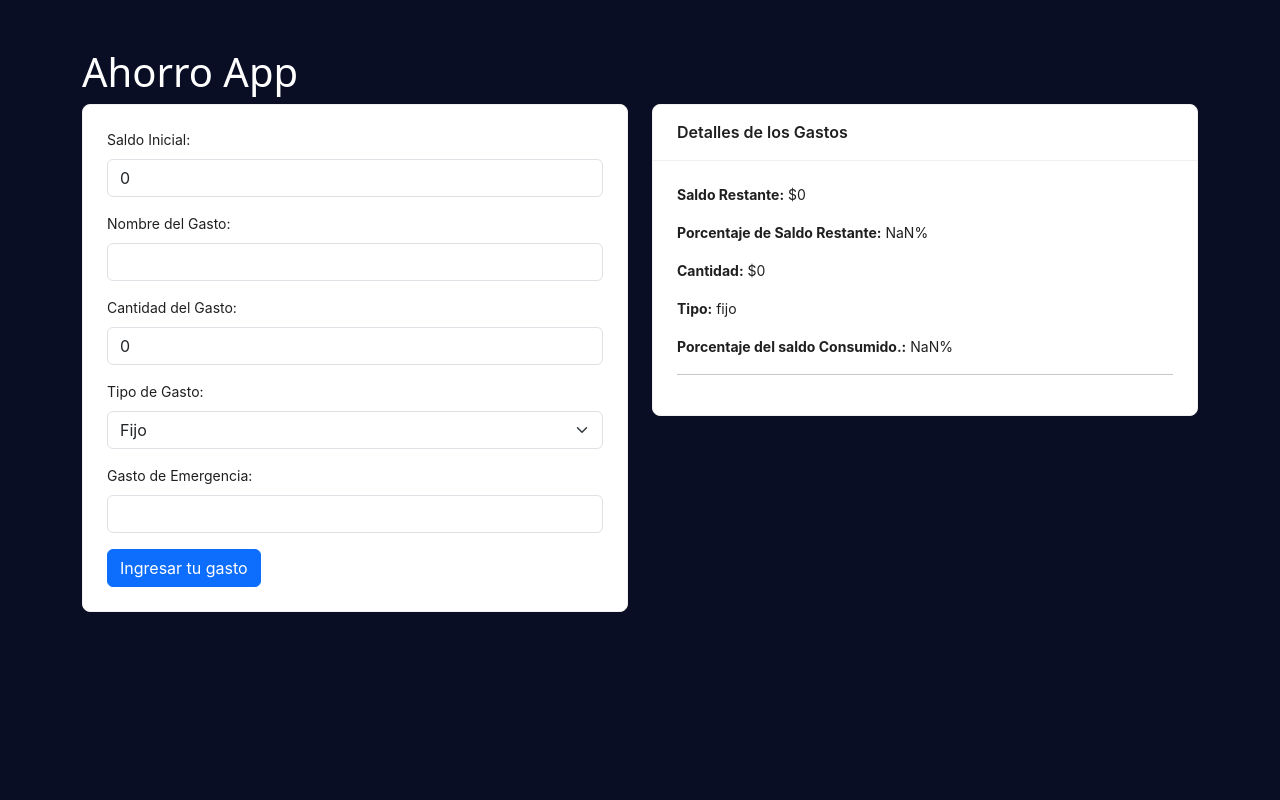
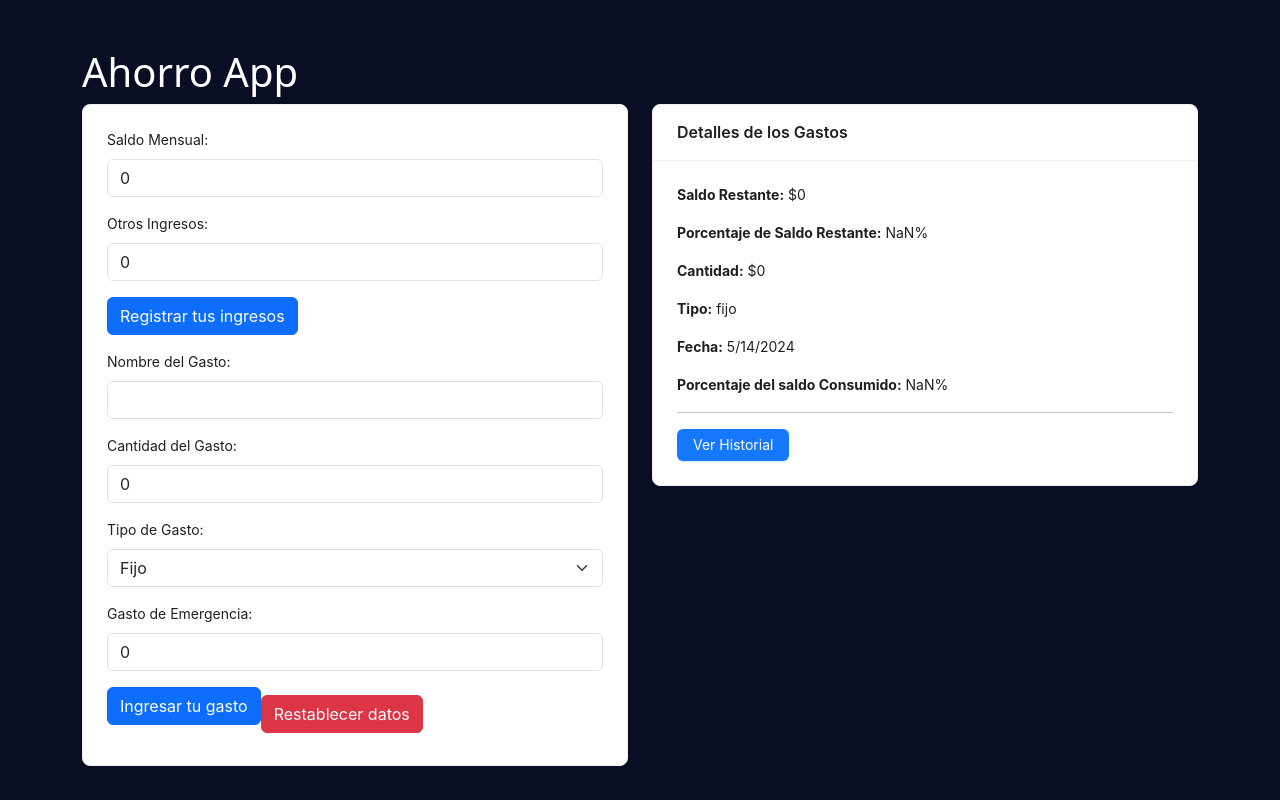
Before and after one commit to ErickReinoso1234/proyecto, a React (Create React App) app: page /ahorros in a window 1280 px wide. Both pictures are taken after a click on the button "Ingresar tu gasto". Built offline with nearby package versions, Linux system fonts and the light colour scheme.

Commit message:
mejoras de la vista de ahorros

```diff
--- a/src/custom-styles.css
+++ b/src/custom-styles.css
@@ -2,5 +2,5 @@ body {
     background-color: #090E24;
   }
   .logo {
-    width: 30px; /* ajusta el tamaño del logo según lo necesites */
+    width: 20px;
   }
--- a/src/pages/ahorro/ahorros.tsx
+++ b/src/pages/ahorro/ahorros.tsx
@@ -1,23 +1,57 @@
-import React, { useState } from "react";
+import React, { useState, useEffect } from "react";
 import "bootstrap/dist/css/bootstrap.min.css";
-import { Card, message } from "antd";
+import { Card, message, Button } from "antd";
+import { useNavigate } from "react-router-dom";
 
 interface Gasto {
   nombre: string;
   cantidad: number;
   tipo: string;
+  fecha: string;
 }
 
 const AhorroApp = () => {
-  const [saldoInicial, setSaldoInicial] = useState(0);
-  const [gastos, setGastos] = useState<Gasto[]>([]);
+  const [saldoInicial, setSaldoInicial] = useState(() => {
+    const saved = localStorage.getItem("saldoInicial");
+    return saved ? parseInt(saved) : 0;
+  });
+  const [otrosIngresos, setOtrosIngresos] = useState(() => {
+    const saved = localStorage.getItem("otrosIngresos");
+    return saved ? parseInt(saved) : 0;
+  });
+  const [gastos, setGastos] = useState<Gasto[]>(() => {
+    const saved = localStorage.getItem("gastos");
+    return saved ? JSON.parse(saved) : [];
+  });
   const [nombreGasto, setNombreGasto] = useState("");
   const [cantidadGasto, setCantidadGasto] = useState(0);
   const [tipoGasto, setTipoGasto] = useState("fijo");
-  const [tipoEmergencia, setTipoEmergencia] = useState("");
+  const [gastoEmergencia, setGastoEmergencia] = useState(() => {
+    const saved = localStorage.getItem("gastoEmergencia");
+    return saved ? parseInt(saved) : 0;
+  });
+  const navigate = useNavigate();
+
+  useEffect(() => {
+    localStorage.setItem("saldoInicial", saldoInicial.toString());
+  }, [saldoInicial]);
+
+  useEffect(() => {
+    localStorage.setItem("otrosIngresos", otrosIngresos.toString());
+  }, [otrosIngresos]);
+
+  useEffect(() => {
+    localStorage.setItem("gastos", JSON.stringify(gastos));
+  }, [gastos]);
+
+  useEffect(() => {
+    localStorage.setItem("gastoEmergencia", gastoEmergencia.toString());
+  }, [gastoEmergencia]);
 
   const handleAgregarGasto = () => {
-    if (cantidadGasto > saldoInicial) {
+    const totalDisponible =
+      saldoInicial + otrosIngresos - calcularTotalGastos() - gastoEmergencia;
+    if (cantidadGasto > totalDisponible) {
       message.error("¡Tus ingresos no son suficientes para este gasto!");
       return;
     }
@@ -26,21 +60,45 @@ const AhorroApp = () => {
       nombre: nombreGasto,
       cantidad: cantidadGasto,
       tipo: tipoGasto,
+      fecha: new Date().toLocaleDateString(),
     };
+    setSaldoInicial(saldoInicial - cantidadGasto);
+
     setGastos([...gastos, nuevoGasto]);
-    setSaldoInicial(saldoInicial - cantidadGasto); // Reducir el saldo inicial
     setNombreGasto("");
     setCantidadGasto(0);
     setTipoGasto("fijo");
   };
 
+  const handleRegistrarIngresos = () => {
+    setSaldoInicial(saldoInicial + otrosIngresos);
+    setOtrosIngresos(0);
+  };
+
+  const handleRestablecerDatos = () => {
+    localStorage.clear();
+    setSaldoInicial(0);
+    setOtrosIngresos(0);
+    setGastos([]);
+    setGastoEmergencia(0);
+    message.success("Datos restablecidos con éxito.");
+  };
+
   const calcularPorcentajeConsumido = () => {
-    const porcentajeConsumido = ((saldoInicial - calcularTotalGastos()) / saldoInicial) * 100;
+    const totalIngresos = saldoInicial + otrosIngresos;
+    const porcentajeConsumido =
+      ((totalIngresos - calcularTotalGastos() - gastoEmergencia) /
+        totalIngresos) *
+      100;
     return porcentajeConsumido.toFixed(2);
   };
 
   const calcularTotalGastos = () => {
     return gastos.reduce((total, gasto) => total + gasto.cantidad, 0);
+  };
+
+  const handleHistorial = () => {
+    navigate("/historial", { state: { gastos } });
   };
 
   return (
@@ -51,7 +109,7 @@ const AhorroApp = () => {
           <Card>
             <div className="mb-3">
               <label htmlFor="saldoInicial" className="form-label">
-                Saldo Inicial:
+                Saldo Mensual:
               </label>
               <input
                 type="number"
@@ -61,6 +119,24 @@ const AhorroApp = () => {
                 onChange={(e) => setSaldoInicial(parseInt(e.target.value))}
               />
             </div>
+            <div className="mb-3">
+              <label htmlFor="otrosIngresos" className="form-label">
+                Otros Ingresos:
+              </label>
+              <input
+                type="number"
+                className="form-control"
+                id="otrosIngresos"
+                value={otrosIngresos}
+                onChange={(e) => setOtrosIngresos(parseInt(e.target.value))}
+              />
+            </div>
+            <button
+              className="btn btn-primary mb-3"
+              onClick={handleRegistrarIngresos}
+            >
+              Registrar tus ingresos
+            </button>
             <div className="mb-3">
               <label htmlFor="nombreGasto" className="form-label">
                 Nombre del Gasto:
@@ -100,19 +176,25 @@ const AhorroApp = () => {
               </select>
             </div>
             <div className="mb-3">
-              <label htmlFor="tipoEmergencia" className="form-label">
+              <label htmlFor="gastoEmergencia" className="form-label">
                 Gasto de Emergencia:
               </label>
               <input
-                type="text"
+                type="number"
                 className="form-control"
-                id="tipoEmergencia"
-                value={tipoEmergencia}
-                onChange={(e) => setTipoEmergencia(e.target.value)}
+                id="gastoEmergencia"
+                value={gastoEmergencia}
+                onChange={(e) => setGastoEmergencia(parseInt(e.target.value))}
               />
             </div>
-            <button className="btn btn-primary" onClick={handleAgregarGasto}>
+            <button
+              className="btn btn-primary mb-3"
+              onClick={handleAgregarGasto}
+            >
               Ingresar tu gasto
+            </button>
+            <button className="btn btn-danger" onClick={handleRestablecerDatos}>
+              Restablecer datos
             </button>
           </Card>
         </div>
@@ -120,10 +202,15 @@ const AhorroApp = () => {
           <Card title="Detalles de los Gastos">
             <div className="mb-3">
               <p>
-                <strong>Saldo Restante:</strong> ${saldoInicial - calcularTotalGastos()}
+                <strong>Saldo Restante:</strong> $
+                {saldoInicial +
+                  otrosIngresos -
+                  calcularTotalGastos() -
+                  gastoEmergencia}
               </p>
               <p>
-                <strong>Porcentaje de Saldo Restante:</strong> {calcularPorcentajeConsumido()}%
+                <strong>Porcentaje de Saldo Restante:</strong>{" "}
+                {calcularPorcentajeConsumido()}%
               </p>
               {gastos.map((gasto, index) => (
                 <div key={index}>
@@ -135,13 +222,23 @@ const AhorroApp = () => {
                     <strong>Tipo:</strong> {gasto.tipo}
                   </p>
                   <p>
-                    <strong>Porcentaje del saldo Consumido.:</strong>{" "}
-                    {((gasto.cantidad / saldoInicial) * 100).toFixed(2)}%
+                    <strong>Fecha:</strong> {gasto.fecha}
+                  </p>
+                  <p>
+                    <strong>Porcentaje del saldo Consumido:</strong>{" "}
+                    {(
+                      (gasto.cantidad / (saldoInicial + otrosIngresos)) *
+                      100
+                    ).toFixed(2)}
+                    %
                   </p>
                   <hr />
                 </div>
               ))}
             </div>
+            <Button type="primary" onClick={handleHistorial}>
+              Ver Historial
+            </Button>
           </Card>
         </div>
       </div>
--- /dev/null
+++ b/src/pages/historial/index.tsx
@@ -0,0 +1,38 @@
+import React from 'react';
+import { Card } from 'antd';
+import { useLocation } from 'react-router-dom';
+
+const Historial = () => {
+  const location = useLocation();
+  const gastos = location.state?.gastos || [];
+
+  return (
+    <div className="container mt-5 text-white">
+      <h1>Historial de Gastos</h1>
+      <Card>
+        {gastos.length === 0 ? (
+          <p>No hay gastos registrados.</p>
+        ) : (
+          gastos.map((gasto: { nombre: string | number | boolean | React.ReactElement<any, string | React.JSXElementConstructor<any>> | Iterable<React.ReactNode> | React.ReactPortal | null | undefined; cantidad: string | number | boolean | React.ReactElement<any, string | React.JSXElementConstructor<any>> | Iterable<React.ReactNode> | React.ReactPortal | null | undefined; tipo: string | number | boolean | React.ReactElement<any, string | React.JSXElementConstructor<any>> | Iterable<React.ReactNode> | React.ReactPortal | null | undefined; fecha: string | number | boolean | React.ReactElement<any, string | React.JSXElementConstructor<any>> | Iterable<React.ReactNode> | React.ReactPortal | null | undefined; }, index: React.Key | null | undefined) => (
+            <div key={index}>
+              <h4>{gasto.nombre}</h4>
+              <p>saldo restante:</p>
+              <p>
+                <strong>Cantidad:</strong> ${gasto.cantidad}
+              </p>
+              <p>
+                <strong>Tipo:</strong> {gasto.tipo}
+              </p>
+              <p>
+                <strong>Fecha:</strong> {gasto.fecha}
+              </p>
+              <hr />
+            </div>
+          ))
+        )}
+      </Card>
+    </div>
+  );
+};
+
+export default Historial;
--- a/src/router.tsx
+++ b/src/router.tsx
@@ -3,12 +3,14 @@ import { Route, Routes } from "react-router-dom";
 import AhorroApp from "./pages/ahorro/ahorros";
 import PaginaPrincipal from "./pages/paginaPrincipal/paginaPrincipal";
 import Error404Page from "./pages/error";
+import Historial from "./pages/historial";
 
 export const AppRouter: React.FC<{}> = () => {
   return (
     <Routes>
       <Route path="/" element={<PaginaPrincipal />} />
       <Route path="/ahorros" element={<AhorroApp />} />
+      <Route path="/historial" element={<Historial />} />
       <Route path="*" element={<Error404Page />} />
     </Routes>
   );
```
Also changed, not shown: src/App.css (deleted, +0 -38 lines).
